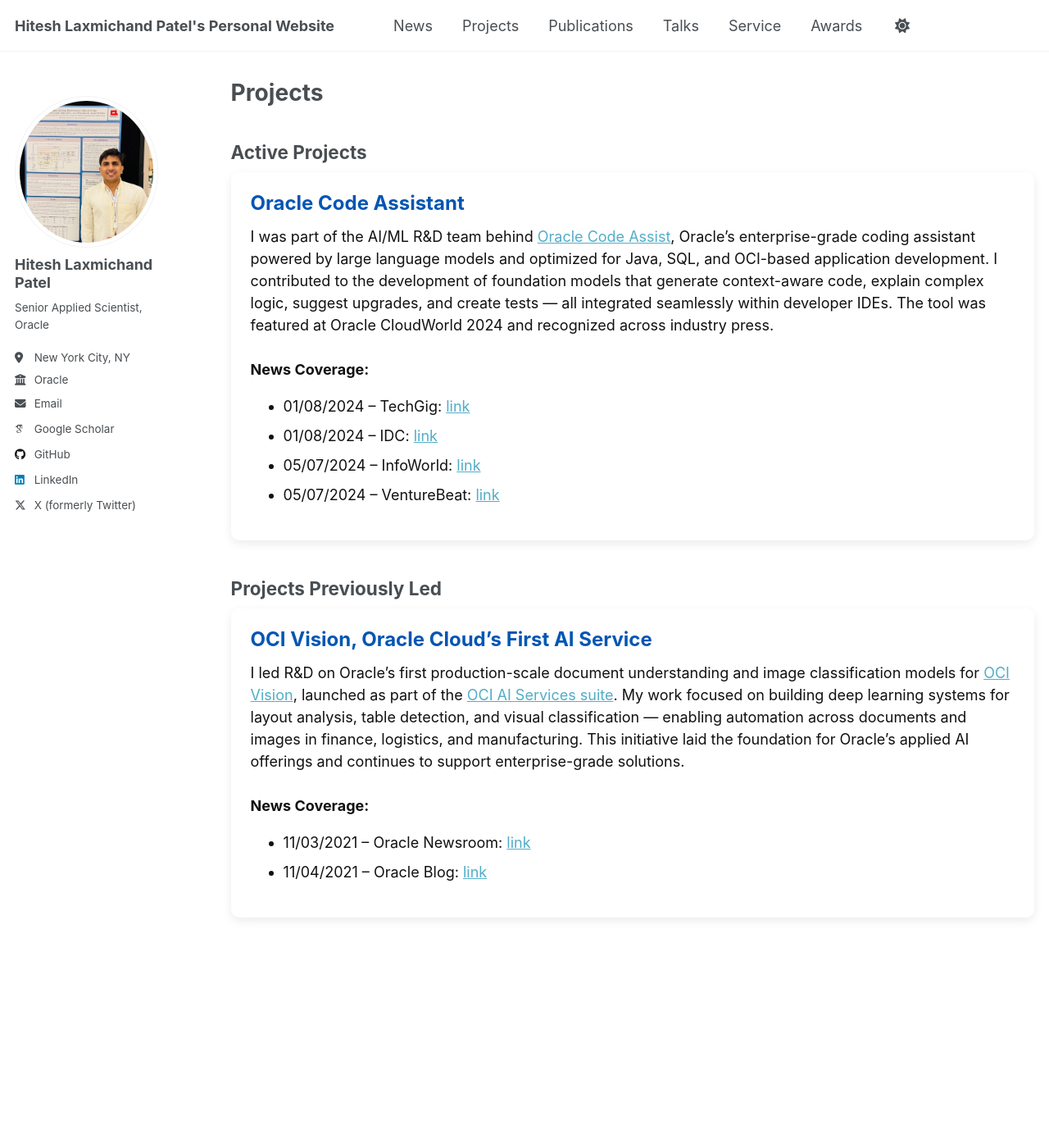
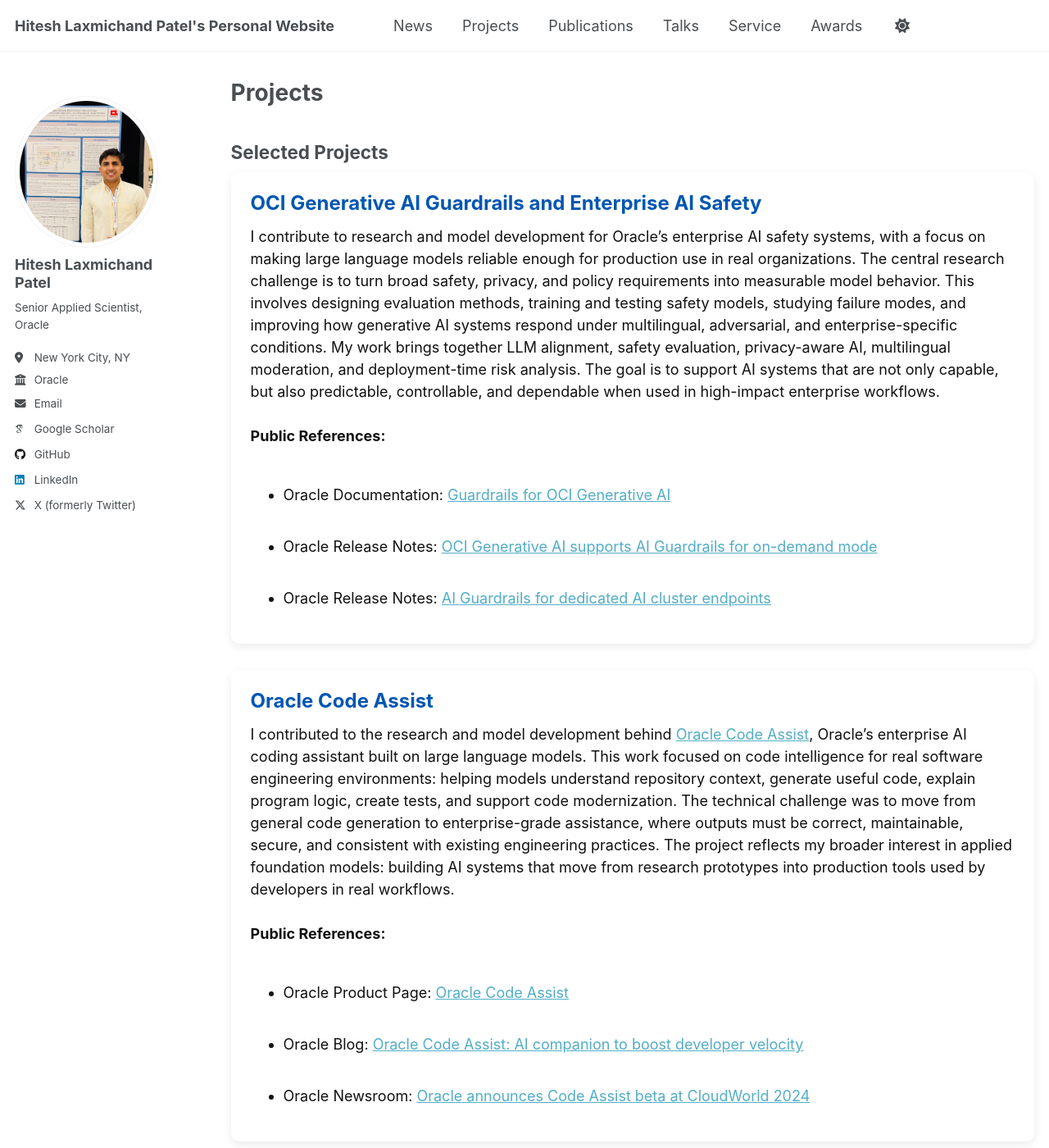
Before and after one commit to HITESHLPATEL/hiteshlpatel.github.io, a Jekyll site: the page built from _pages/projects.md, in a window 1280 px wide and 1400 px high. Shown: the whole window at 82% size. Built offline with Jekyll 4.4.1, drawn with Linux system fonts in a browser that asks for light colours; some web fonts are replaced; some of the changed text lies outside the part shown.

Commit message:
Revise project details and update references
Updated project descriptions and references for clarity and accuracy.

```diff
--- a/_pages/projects.md
+++ b/_pages/projects.md
@@ -7,36 +7,66 @@ author_profile: true
 
 {% include base_path %}
 
-## Active Projects
+## Selected Projects
 
 <div style="box-shadow: 0 4px 12px rgba(0,0,0,0.08); border-radius:10px; padding:24px; margin-bottom:32px; background-color:white; color:#111111;">
 
-<h3 style="color:#0056b3; font-size: 24px; margin-top: 0;">Oracle Code Assistant</h3>
+<h3 style="color:#0056b3; font-size:24px; margin-top:0;">OCI Generative AI Guardrails and Enterprise AI Safety</h3>
 
-I was part of the AI/ML R&D team behind <a href="https://www.oracle.com/news/announcement/oracle-code-assist-can-help-developers-build-applications-faster-with-ai-2024-05-07/">Oracle Code Assist</a>, Oracle’s enterprise-grade coding assistant powered by large language models and optimized for Java, SQL, and OCI-based application development. I contributed to the development of foundation models that generate context-aware code, explain complex logic, suggest upgrades, and create tests — all integrated seamlessly within developer IDEs. The tool was featured at Oracle CloudWorld 2024 and recognized across industry press.
+I contribute to research and model development for Oracle’s enterprise AI safety systems, with a focus on making large language models reliable enough for production use in real organizations.
+
+The central research challenge is to turn broad safety, privacy, and policy requirements into measurable model behavior. This involves designing evaluation methods, training and testing safety models, studying failure modes, and improving how generative AI systems respond under multilingual, adversarial, and enterprise-specific conditions.
+
+My work brings together LLM alignment, safety evaluation, privacy-aware AI, multilingual moderation, and deployment-time risk analysis. The goal is to support AI systems that are not only capable, but also predictable, controllable, and dependable when used in high-impact enterprise workflows.
 
 <br><br>
-<strong>News Coverage:</strong>
+<strong>Public References:</strong>
 <ul>
-  <li>01/08/2024 – TechGig: <a href="https://content.techgig.com/technology/oracle-launches-its-ai-code-assistant-and-improves-kubernetes-for-app-development/articleshow/113300550.cms">link</a></li>
-  <li>01/08/2024 – IDC: <a href="https://my.idc.com/getdoc.jsp?containerId=US52459824">link</a></li>
-  <li>05/07/2024 – InfoWorld: <a href="https://www.infoworld.com/article/2337424/oracle-unveils-ai-powered-coding-assistant.html">link</a></li>
-  <li>05/07/2024 – VentureBeat: <a href="https://venturebeat.com/ai/oracle-code-assist-revealed-ai-powered-coding-assistant/">link</a></li>
+  <li>Oracle Documentation: <a href="https://docs.oracle.com/en-us/iaas/Content/generative-ai/guardrails.htm">Guardrails for OCI Generative AI</a></li>
+  <li>Oracle Release Notes: <a href="https://docs.oracle.com/iaas/releasenotes/generative-ai/ai-guardrails.htm">OCI Generative AI supports AI Guardrails for on-demand mode</a></li>
+  <li>Oracle Release Notes: <a href="https://docs.oracle.com/iaas/releasenotes/generative-ai/ai-guardrails-dedicated-endpoints.htm">AI Guardrails for dedicated AI cluster endpoints</a></li>
 </ul>
+
+</div>
+
+<div style="box-shadow: 0 4px 12px rgba(0,0,0,0.08); border-radius:10px; padding:24px; margin-bottom:32px; background-color:white; color:#111111;">
+
+<h3 style="color:#0056b3; font-size:24px; margin-top:0;">Oracle Code Assist</h3>
+
+I contributed to the research and model development behind <a href="https://www.oracle.com/application-development/code-assist/">Oracle Code Assist</a>, Oracle’s enterprise AI coding assistant built on large language models.
+
+This work focused on code intelligence for real software engineering environments: helping models understand repository context, generate useful code, explain program logic, create tests, and support code modernization. The technical challenge was to move from general code generation to enterprise-grade assistance, where outputs must be correct, maintainable, secure, and consistent with existing engineering practices.
+
+The project reflects my broader interest in applied foundation models: building AI systems that move from research prototypes into production tools used by developers in real workflows.
+
+<br><br>
+<strong>Public References:</strong>
+<ul>
+  <li>Oracle Product Page: <a href="https://www.oracle.com/application-development/code-assist/">Oracle Code Assist</a></li>
+  <li>Oracle Blog: <a href="https://blogs.oracle.com/cloud-infrastructure/oracle-code-assist-ai-companion-boost-velocity">Oracle Code Assist: AI companion to boost developer velocity</a></li>
+  <li>Oracle Newsroom: <a href="https://www.oracle.com/news/announcement/ocw24-oracle-announces-new-ai-capabilities-to-help-accelerate-application-development-2024-09-10/">Oracle announces Code Assist beta at CloudWorld 2024</a></li>
+</ul>
+
 </div>
 
 ## Projects Previously Led
 
 <div style="box-shadow: 0 4px 12px rgba(0,0,0,0.08); border-radius:10px; padding:24px; margin-bottom:32px; background-color:white; color:#111111;">
 
-<h3 style="color:#0056b3; font-size: 24px; margin-top: 0;">OCI Vision, Oracle Cloud’s First AI Service</h3>
+<h3 style="color:#0056b3; font-size:24px; margin-top:0;">OCI Vision and Document Intelligence</h3>
 
-I led R&D on Oracle’s first production-scale document understanding and image classification models for <a href="https://www.oracle.com/artificial-intelligence/vision/">OCI Vision</a>, launched as part of the <a href="https://www.oracle.com/news/announcement/oci-ai-services-launch-2021-11-03/">OCI AI Services suite</a>. My work focused on building deep learning systems for layout analysis, table detection, and visual classification — enabling automation across documents and images in finance, logistics, and manufacturing. This initiative laid the foundation for Oracle’s applied AI offerings and continues to support enterprise-grade solutions.
+I served as a technical lead for Oracle’s vision and document intelligence efforts, contributing to the research, model development, and deployment of production AI systems for understanding documents and images.
+
+The work centered on visual document understanding: table structure recognition, layout-aware information extraction, image classification, optical character recognition workflows, and key-value extraction. These models converted complex unstructured documents into structured information that could be used directly in enterprise applications.
+
+This effort combined computer vision research, document AI, information extraction, and cloud-scale deployment. The resulting capabilities supported automation across procurement, finance, logistics, manufacturing, and enterprise operations.
 
 <br><br>
-<strong>News Coverage:</strong>
+<strong>Public References:</strong>
 <ul>
-  <li>11/03/2021 – Oracle Newsroom: <a href="https://www.oracle.com/news/announcement/oci-ai-services-launch-2021-11-03/">link</a></li>
-  <li>11/04/2021 – Oracle Blog: <a href="https://blogs.oracle.com/cloud-infrastructure/post/introducing-oracle-ai-services">link</a></li>
+  <li>Oracle Product Page: <a href="https://www.oracle.com/artificial-intelligence/vision/">OCI Vision</a></li>
+  <li>Oracle Newsroom: <a href="https://www.oracle.com/news/announcement/oci-ai-services-launch-2021-11-03/">Oracle launches OCI AI Services suite</a></li>
+  <li>Oracle Blog: <a href="https://blogs.oracle.com/cloud-infrastructure/post/introducing-oracle-ai-services">Introducing Oracle AI Services</a></li>
 </ul>
+
 </div>
```
